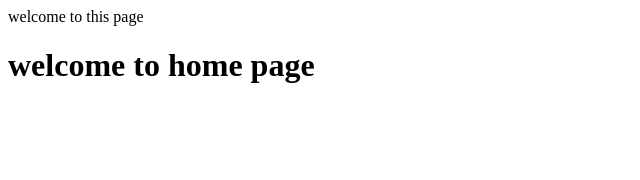
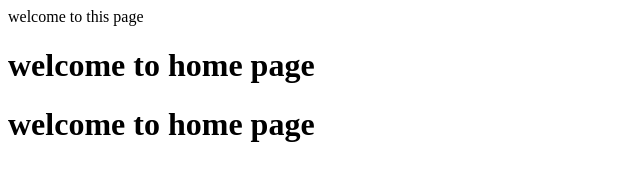
Before and after one commit to Neshrutha/we, a plain HTML site: page home.html in a window 1280 px wide. Shown: the whole page, without its empty margins (0-640 px from the left). Drawn offline with Linux system fonts and the light colour scheme.

Commit message:
Update home.html

```diff
--- a/home.html
+++ b/home.html
@@ -1,4 +1,7 @@
 <html>
   <head>welcome to this page</head>
-  <body> <h1>welcome to home page</h1> </body>
+  <body> <h1>welcome to home page</h1>
+    <h1>welcome to home page</h1>
+
+  </body>
 </html>
```
